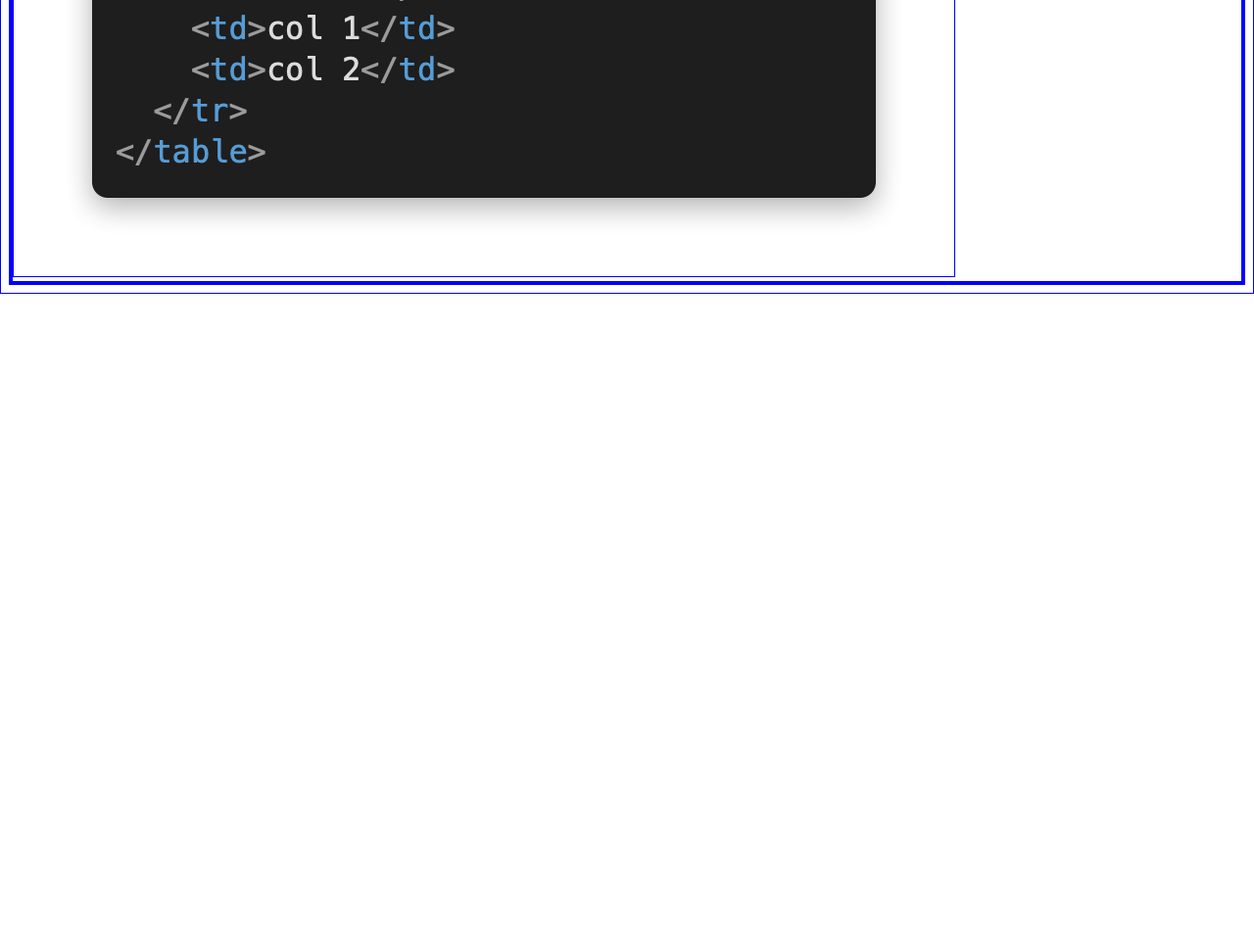
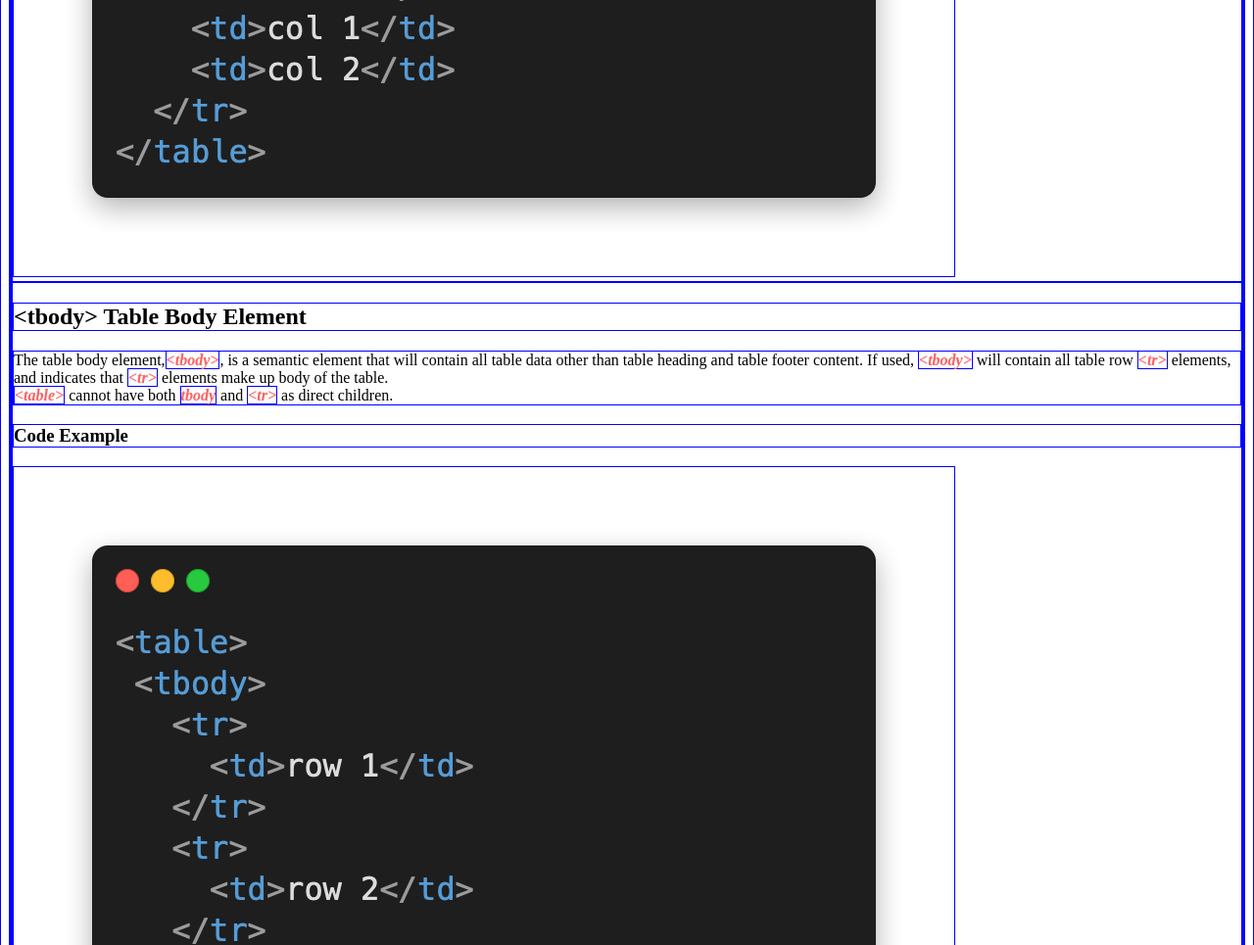
Before and after one commit to Droich/VS-CODE-Projects, a plain HTML site: page html-css-cheatsheet-starting/index.html in a window 1280 px wide. Shown: the part 4115-5080 px from the top of the page at 98% size. Before the commit the page ends 4415 px from the top, so only its background shows below. Drawn offline with Linux system fonts and the light colour scheme.

Commit message:
finish with tbody

```diff
--- a/html-css-cheatsheet-starting/index.html
+++ b/html-css-cheatsheet-starting/index.html
@@ -65,7 +65,7 @@
                 <img src="./resources/images/td.png">
             </div>
 
-            <!--Aqui esta la definicion y ejemplo de thead-->
+            <!--Aqui esta la definicion y ejemplo de <thead>-->
             <div class="tag_thead">
                 <h2 class="thead">&lttd&gt Table Head Element</h2>
                 <p>The table head element,<span class="syntax">&ltthead&gt</span>, defines the headings
@@ -85,6 +85,24 @@
                 <h3>Code Example</h3>
                 <img src="./resources/images/rowspan.png">
             </div>
+
+            <!--Aqui esta la definicion y ejemplo de <tbody>-->
+            <div class="tag_tbody">
+                <h2 class="tbody">&lttbody&gt Table Body Element</h2>
+                <p>The table body element,<span class="syntax">&lttbody&gt</span>, is a semantic element
+                    that will contain all table data other than table heading and table footer content. If
+                    used, <span class="syntax">&lttbody&gt</span> will contain all table row <span class="syntax">&lttr&gt</span>
+                    elements, and indicates that <span class="syntax">&lttr&gt</span> elements make up body of
+                    the table.<br>
+                    <span class="syntax">&lttable&gt</span> cannot have both <span class="syntax">tbody</span>
+                    and <span class="syntax">&lttr&gt</span> as direct children.
+                </p>
+                <h3>Code Example</h3>
+                <img src="./resources/images/tbody.png">
+            </div>
+
+            <!--Aqui esta la definicion y ejemplo de <th>-->
+
         </div>
         </main>
     </body>
```
